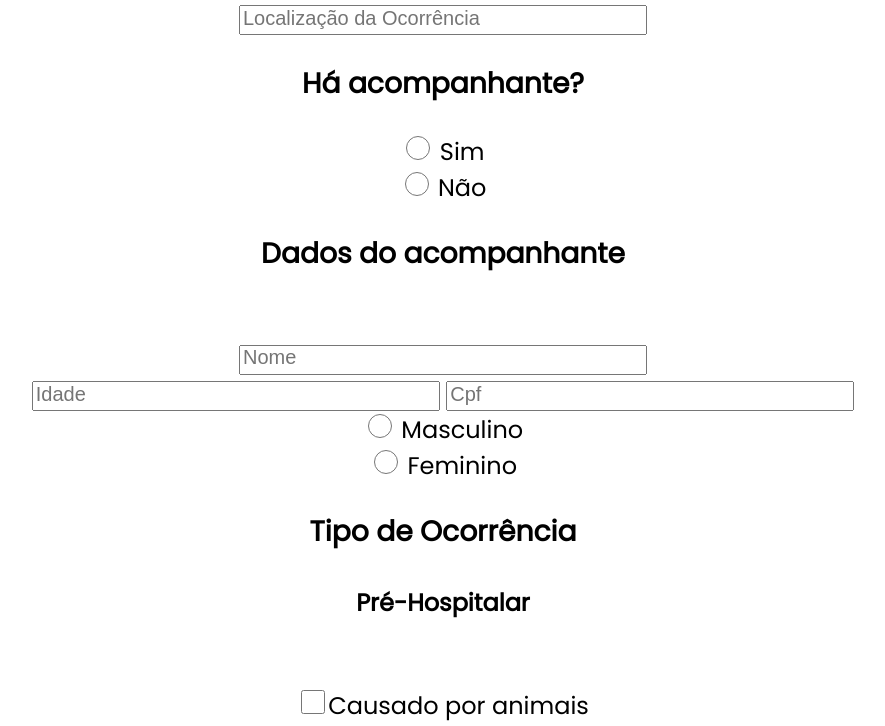
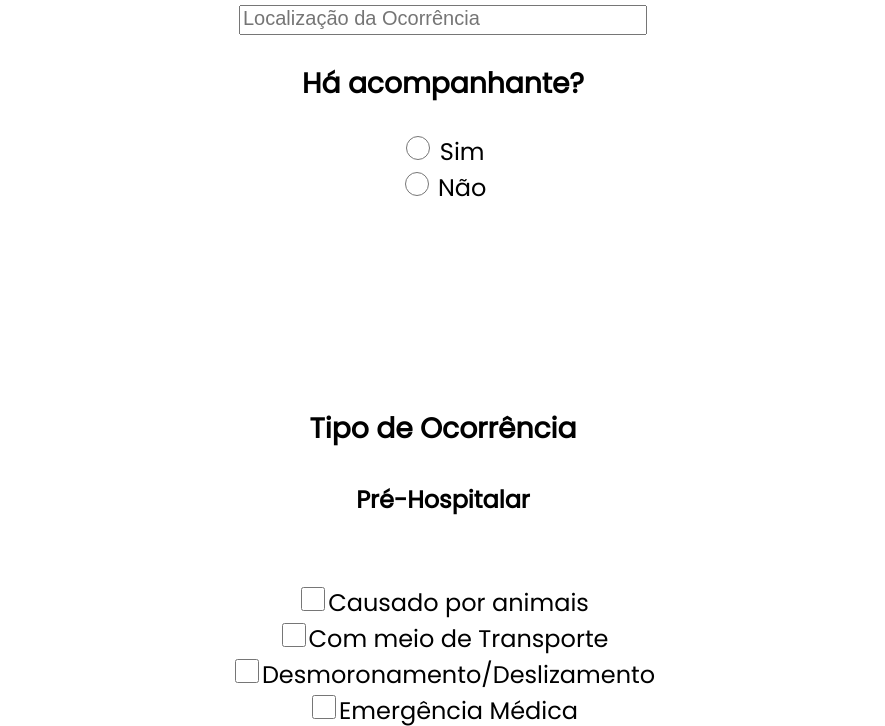
Before and after one commit to CaueFoyth/NOAR, a Flask app: page /ver in a window 1280 px wide. Shown: the part 503-1229 px from the top of the page, without its empty margins (197-1082 px from the left). Run offline with Flask 3, Linux system fonts and the light colour scheme; a user stored in the database is signed in; some libraries are stand-ins or nearby versions.

Commit message:
função para esconder os dados do acompanhante caso não tenha feito

```diff
--- a/static/forms.css
+++ b/static/forms.css
@@ -76,4 +76,8 @@ input[type=date] {
 
 #transporte, #transporte1, #transporte2, #transporte3, #transporte4, #transporte5, #transporte6, #transporte7, #transporte8, #transporte9, #transporte10, #transporte11, #transporte12 {
   display: none;
+}
+
+#acompanhante, #acompanhante1, #acompanhante2, #acompanhante3, #acompanhante4, #acompanhante5, #acompanhante6, #acompanhante7 {
+  display: none;
 }/*# sourceMappingURL=forms.css.map */
--- a/static/forms.scss
+++ b/static/forms.scss
@@ -74,3 +74,7 @@ input[type=date]{
 #transporte, #transporte1, #transporte2, #transporte3, #transporte4, #transporte5, #transporte6, #transporte7, #transporte8, #transporte9, #transporte10, #transporte11, #transporte12 {
     display: none;
 }
+
+#acompanhante, #acompanhante1, #acompanhante2, #acompanhante3, #acompanhante4, #acompanhante5, #acompanhante6, #acompanhante7 {
+    display: none;
+}
--- a/templates/forms.html
+++ b/templates/forms.html
@@ -34,22 +34,22 @@
         <input type="text" name="localizacaoDaOcorrencia" placeholder="Localização da Ocorrência">
         <br>
         <h3>Há acompanhante?</h3>
-        <input type="radio"  name="acompanhante" value="sim">
+        <input type="radio"  name="acompanhante" value="sim" id="apareceracompanhante" onclick="aparecerAcompanhante()">
         <label for="sim">Sim</label><br>
-        <input type="radio"  name="acompanhante" value="nao">
+        <input type="radio"  name="acompanhante" value="nao" id="naoapareceracompanhante" onclick="naoaparecerAcompanhante()">
         <label for="nao">Não</label>
         <br>
-        <h3>Dados do acompanhante</h3>
+        <h3 id="acompanhante">Dados do acompanhante</h3>
         <br>
-        <input type="text" name="nomeAcompanhante" placeholder="Nome">
+        <input type="text" name="nomeAcompanhante" id="acompanhante1" placeholder="Nome do acompanhante">
         <br>
-        <input type="text" name="idadeAcompanhante" placeholder="Idade">
-        <input type="text" name="cpfAcompanhante" placeholder="Cpf">
+        <input type="text" name="idadeAcompanhante" id="acompanhante2" placeholder="Idade do acompanhante">
+        <input type="text" name="cpfAcompanhante" id="acompanhante3" placeholder="Cpf do acompanhante">
         <br>
-        <input type="radio"  name="sexoAcompanhante" value="Masculino">
-        <label for="sexo-m">Masculino</label><br>
-        <input type="radio"  name="sexoAcompanhante" value="Feminino">
-        <label for="sexo-f">Feminino</label>
+        <input type="radio"  name="sexoAcompanhante" id="acompanhante4" value="Masculino">
+        <label for="sexo-m" id="acompanhante5">Masculino</label><br>
+        <input type="radio"  name="sexoAcompanhante" id="acompanhante6" value="Feminino">
+        <label for="sexo-f" id="acompanhante7">Feminino</label>
         <br>
         <!--TIPO DE OCORRÊNCIA-->
         <h3>Tipo de Ocorrência</h3><h4>Pré-Hospitalar</h4>
```
Also changed, not shown: static/forms.js (+37 -0 lines), 1 other file.
